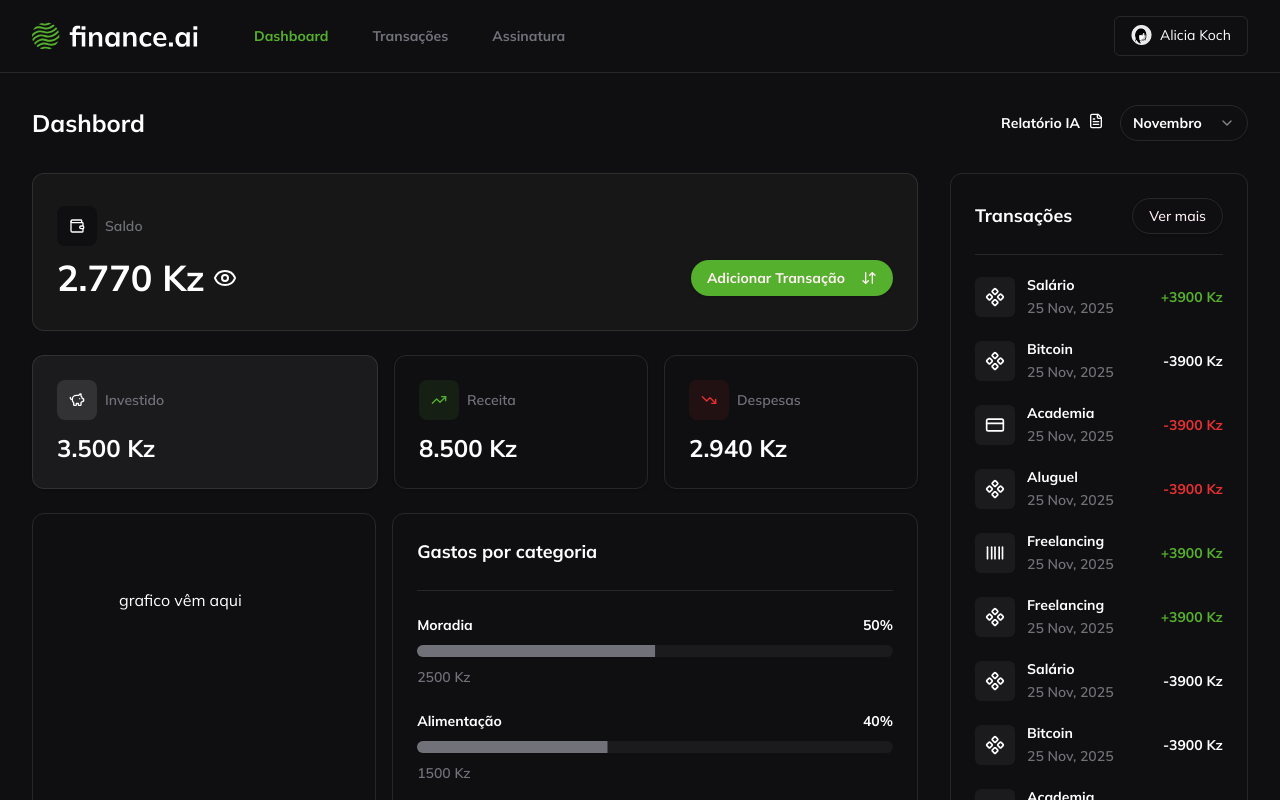
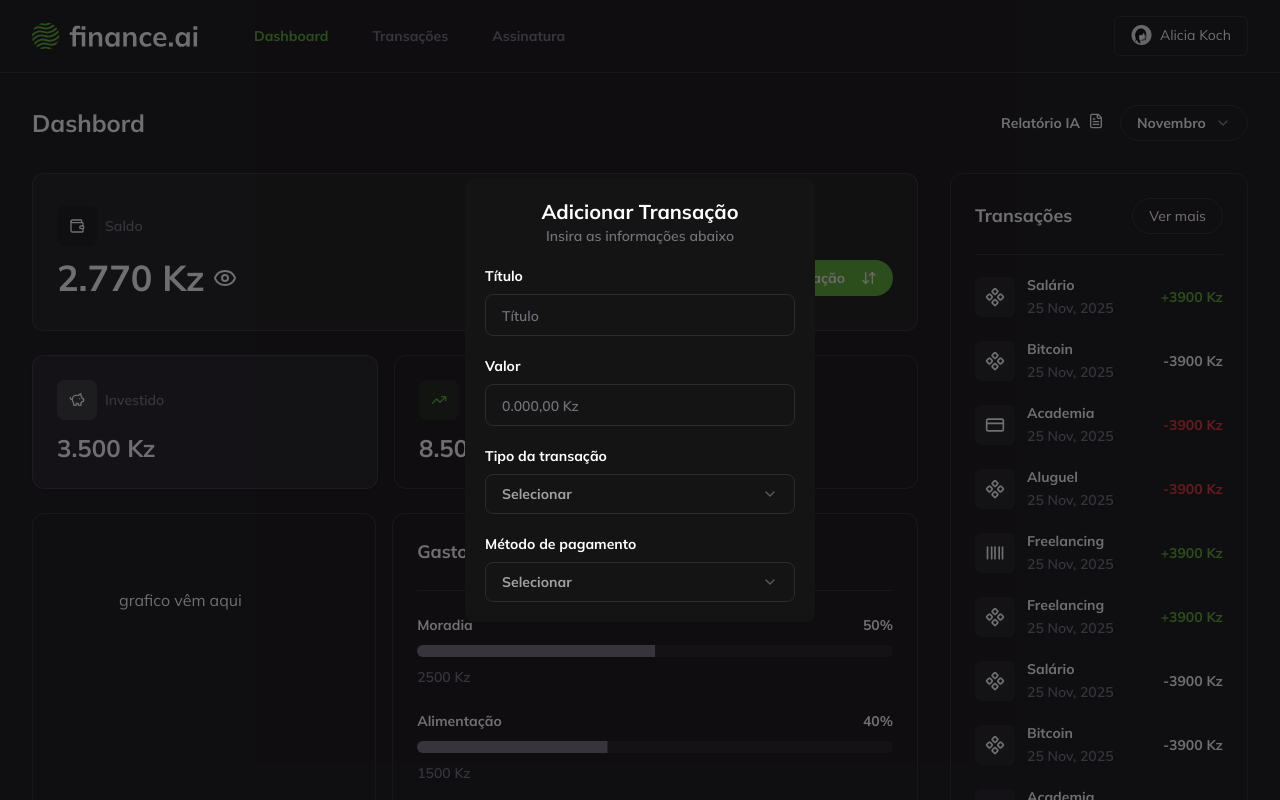
Before and after one commit to cesar7722a/Finance.ia, a React (Vite) app: page / in a window 1280 px wide. Shown: the top 800 px of the page. Built offline with nearby package versions, Linux system fonts and the light colour scheme.

Commit message:
feat:add selectInput e Input

```diff
--- a/src/components/header-pages.tsx
+++ b/src/components/header-pages.tsx
@@ -22,7 +22,7 @@ export function HeaderPages({ title }: HeaderPagesProps) {
         </button>
         <span>
           <Select>
-            <SelectTrigger className="w-32 py-2 rounded-full border border-white/10 font-bold hover:bg-white/5">
+            <SelectTrigger className="w-32 py-2 px-4 rounded-full border border-white/10 font-bold hover:bg-white/5">
               <SelectValue placeholder="Novembro" />
             </SelectTrigger>
             <SelectContent className="bg-brand-1 text-white border-white/10">
--- /dev/null
+++ b/src/components/input-select.tsx
@@ -0,0 +1,34 @@
+import {
+  Select,
+  SelectContent,
+  SelectItem,
+  SelectTrigger,
+  SelectValue,
+} from "./ui/select";
+
+interface InputSelectProps {
+  label: string;
+  options: string[];
+}
+
+export function InputSelect({ label, options }: InputSelectProps) {
+  return (
+    <div className="flex flex-col gap-2">
+      <label htmlFor="" className="text-sm font-bold">
+        {label}
+      </label>
+      <Select>
+        <SelectTrigger className="text-white/60 w-full py-3 h-10 px-4 rounded-lg border border-white/10 font-bold hover:bg-white/5">
+          <SelectValue placeholder="Selecionar" />
+        </SelectTrigger>
+        <SelectContent className="bg-brand-1 text-white border-white/10">
+          {options.map((optin) => (
+            <SelectItem key={optin} value={optin}>
+              {optin}
+            </SelectItem>
+          ))}
+        </SelectContent>
+      </Select>
+    </div>
+  );
+}
--- /dev/null
+++ b/src/components/input.tsx
@@ -0,0 +1,24 @@
+interface InputProps {
+  label: string;
+  valor?: string;
+  placeholder: string;
+  name: string;
+  type: string;
+}
+
+export function Input({ label, name, placeholder, type }: InputProps) {
+  return (
+    <div className="flex flex-col gap-2">
+      <label htmlFor="" className="text-sm font-bold">
+        {label}
+      </label>
+      <input
+        type={type}
+        name={name}
+        id=""
+        placeholder={placeholder}
+        className="rounded-lg border border-white/10 outline-none bg-transparent py-2 px-4 w-full placeholder:text-sm placeholder:text-textPrimary-1 font-semibold"
+      />
+    </div>
+  );
+}
--- a/src/pages/home/index.tsx
+++ b/src/pages/home/index.tsx
@@ -3,13 +3,18 @@ import { HeaderPages } from "@/components/header-pages";
 import { CardTransacoesDashBord } from "./components/card-transacoes-dashbord";
 import { CardCategirias } from "./components/card-categorias";
 import { CardGrafico } from "./components/card-grafico";
-import { CardInvesReceiDesp } from "./card-inves-recei-desp";
 import { CardAddTransacoes } from "./components/card-add-transacoes";
+import { CardInvesReceiDesp } from "./components/card-inves-recei-desp";
+import React from "react";
+import { InputSelect } from "@/components/input-select";
+import { Input } from "@/components/input";
 
 export function Home() {
+  const [isModal, setIsMOdal] = React.useState<boolean>(true);
   return (
+    <>
       <Container>
-      <div className=" pb-8">
+        <div className="pb-8">
           <HeaderPages title="Dashbord" />
           <div className="flex gap-8 justify-between">
             <div className="w-[886px] space-y-6">
@@ -24,5 +29,43 @@ export function Home() {
           </div>
         </div>
       </Container>
+      {isModal && (
+        <div className="fixed z-20 bg-brand-1/60 top-0 left-0 right-0 bottom-0 flex items-center justify-center">
+          <form
+            action=""
+            className="bg-brand-4 p-5 rounded-lg space-y-5 w-[350px]"
+          >
+            <div>
+              <h1 className="text-center text-xl font-bold">
+                Adicionar Transação
+              </h1>
+              <h2 className="text-textPrimary-1 font-semibold text-center text-sm">
+                Insira as informações abaixo
+              </h2>
+            </div>
+            <Input
+              label="Título"
+              placeholder="Título"
+              name="titulo"
+              type="text"
+            />
+            <Input
+              label="Valor"
+              placeholder="0.000,00 Kz"
+              name="Valor"
+              type="text"
+            />
+            <InputSelect
+              label="Tipo da transação"
+              options={["Gasto", "Ganho", "Investimento"]}
+            />
+            <InputSelect
+              label="Método de pagamento"
+              options={["Pix", "Cartão", "Boleto"]}
+            />
+          </form>
+        </div>
+      )}
+    </>
   );
 }
--- a/tailwind.config.js
+++ b/tailwind.config.js
@@ -57,6 +57,7 @@ export default {
           1: "#0F0E11",
           2: "#161716",
           3: "#0F0E11",
+          4: "#141414",
         },
         brandPrimary: {
           1: "#55B02E",
```
Also changed, not shown: src/pages/home/components/card-inves-recei-desp.tsx (renamed from src/pages/home/card-inves-recei-desp.tsx). Lines whose indentation alone changed are shown as unchanged.
